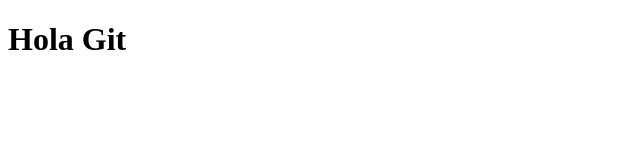
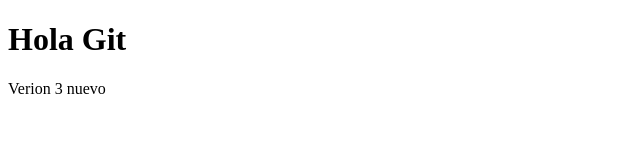
Before and after one commit to davidptbk/GIT_LOVELACE, a plain HTML site: page index.html in a window 1280 px wide. Shown: the whole page, without its empty margins (0-640 px from the left). Drawn offline with Linux system fonts and the light colour scheme.

Commit message:
esta ya es la 3ra

```diff
--- a/index.html
+++ b/index.html
@@ -7,5 +7,6 @@
 </head>
 <body>
     <h1>Hola Git</h1>
+    <p>Verion 3 nuevo</p>
 </body>
 </html>
```
Also changed, not shown: 1 other file.
